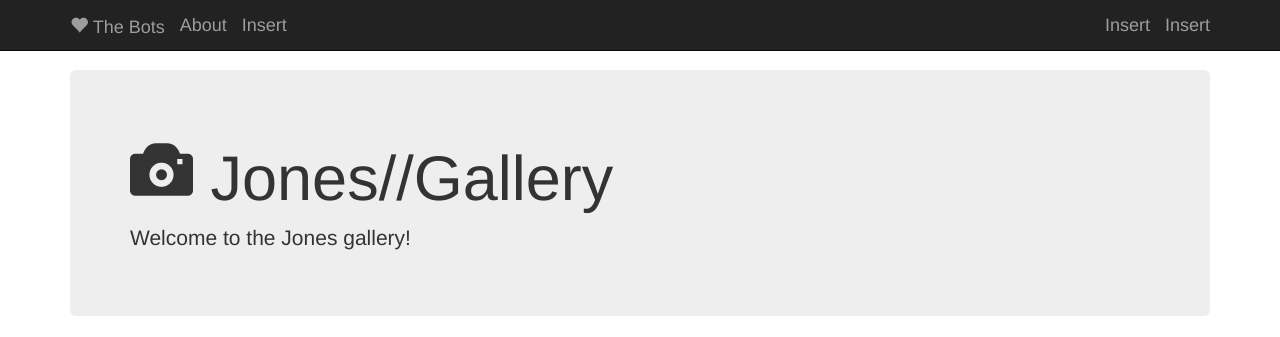
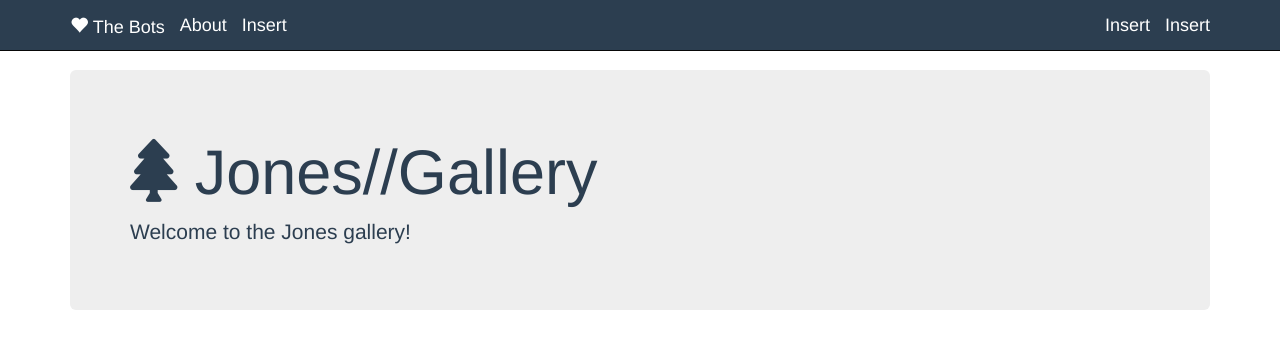
Before and after one commit to AaronMFJ/Web, a plain HTML site: page YelpCamp/jonesGallery.html in a window 1280 px wide. Shown: the top 337 px of the page. Drawn offline with nearby package versions, Linux system fonts and the light colour scheme.

Commit message:
Finished Gallery

```diff
--- a/YelpCamp/gallery.css
+++ b/YelpCamp/gallery.css
@@ -8,6 +8,28 @@ img {
 	height: 250px;
 	background-size: cover;
 	background-position: center;
+}
+
+/* change color of jumbo and glyph */
+.jumbotron {
+  color: #2c3e50;
+  background: ;
+}
+
+.navbar-inverse {
+  background: #2c3e50;
+}
+
+.navbar-inverse .navbar-brand {
+  color: white;
+}
+
+
+
+/* selecor shows this was overriding coloring anchor tag only
+so I copied it and overrode it */
+.navbar-inverse .navbar-nav>li>a {
+  color: white;
 }
 
 .image1 {
--- a/YelpCamp/jonesGallery.html
+++ b/YelpCamp/jonesGallery.html
@@ -6,6 +6,8 @@
 		<link rel="stylesheet" type="text/css" href="https://maxcdn.bootstrapcdn.com/bootstrap/3.3.7/css/bootstrap.min.css">
 		<!-- stylesheet for padding -->
 		<link rel="stylesheet" type="text/css" href="gallery.css">
+		<link rel="stylesheet" href="https://use.fontawesome.com/releases/v5.0.8/css/all.css" integrity="sha384-3AB7yXWz4OeoZcPbieVW64vVXEwADiYyAEhwilzWsLw+9FgqpyjjStpPnpBO8o8S" crossorigin="anonymous">
+
 
 		<!-- color helper to show grids -->
 		<style type="text/css">
@@ -57,7 +59,8 @@
 		<div class="container">
 			<div class="jumbotron">
 			<!-- add span inside the element you want the glyphicon to be in -->
-			<h1><span class="glyphicon glyphicon-camera" aria-hidden="true"></span> Jones//Gallery</h1>
+			<!-- replacing span with font awesome class -->
+			<h1><!-- <span class="glyphicon glyphicon-camera" aria-hidden="true"></span> --> <i class="fas fa-tree"></i> Jones//Gallery</h1>
 			<p>Welcome to the Jones gallery!</p>
 			<!-- jumbotron end -->
 			</div>
```
